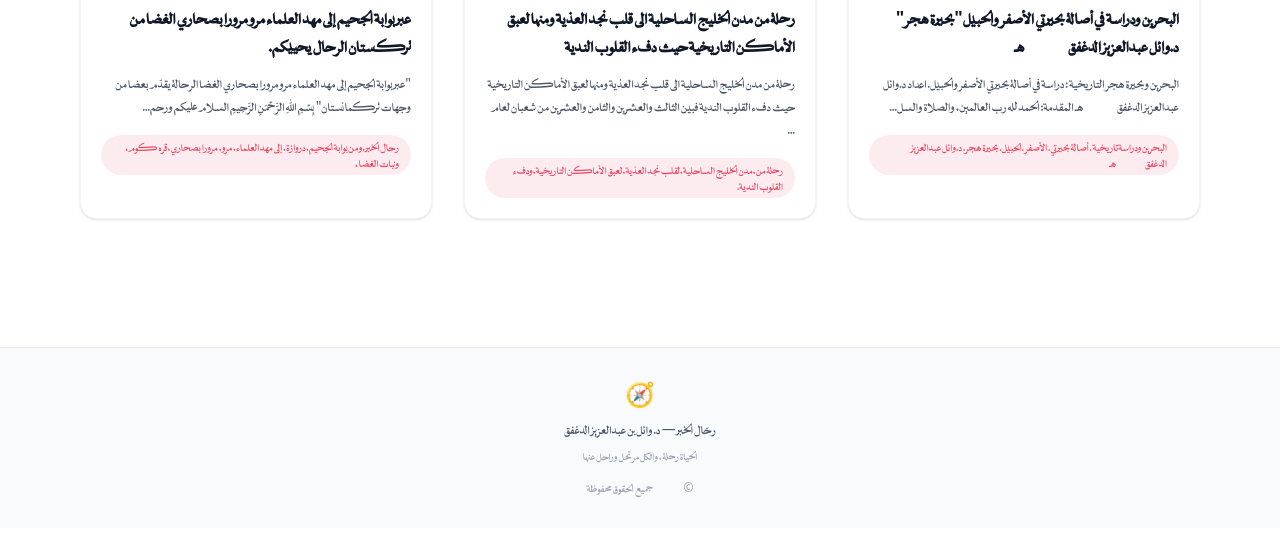
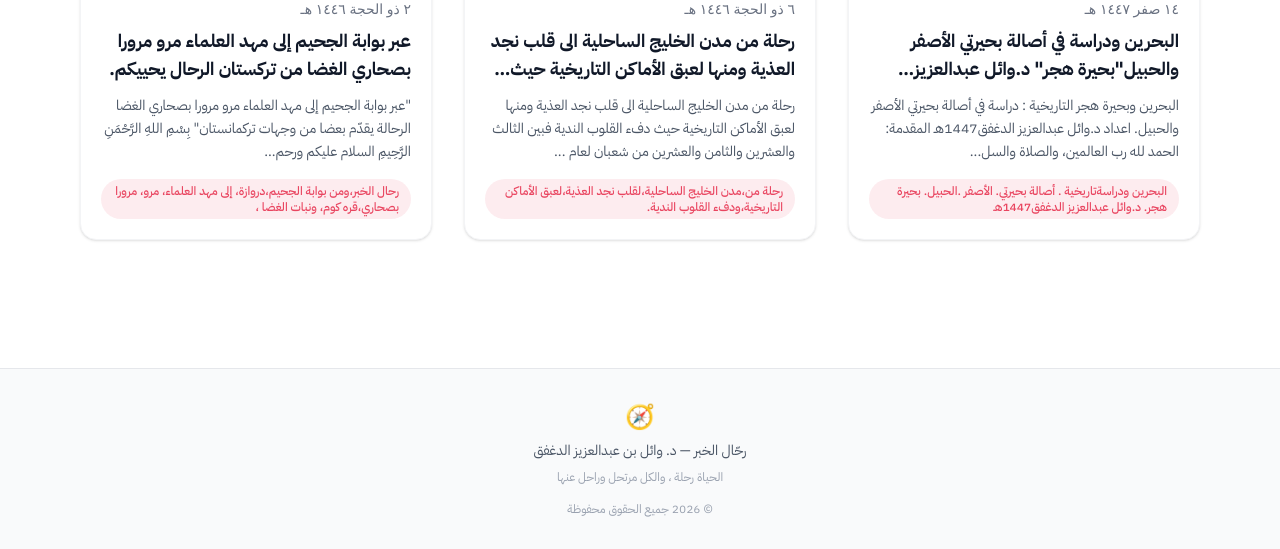
Before and after one commit to obaidalmarri4/blog-rahal, an Astro site: page / in a window 1280 px wide. Shown: the part 1929-2478 px from the top of the page. Before the commit the page ends 2457 px from the top, so only its background shows below. Built offline with nearby package versions, Linux system fonts and the light colour scheme; Astro itself is replaced by a stand-in of ours.

Commit message:
تغيير الخط إلى IBM Plex Sans Arabic
استبدال خط NTPanoramaNaskh بخط IBM Plex Sans Arabic بأربعة أوزان
(Light, Regular, Medium, Bold) لتحسين قراءة المحتوى العربي

Co-Authored-By: Claude Opus 4.6 <noreply@anthropic.com>

```diff
--- a/src/styles/global.css
+++ b/src/styles/global.css
@@ -2,11 +2,32 @@
 
 @custom-variant dark (&:where(.dark, .dark *));
 
-/* Custom Font */
+/* Custom Font — IBM Plex Sans Arabic */
 @font-face {
-  font-family: 'NTPanoramaNaskh';
-  src: url('/fonts/NTPanoramaNaskh-Regular.ttf') format('truetype');
-  font-weight: normal;
+  font-family: 'IBM Plex Sans Arabic';
+  src: url('/fonts/IBMPlexSansArabic-Light.ttf') format('truetype');
+  font-weight: 300;
+  font-style: normal;
+  font-display: swap;
+}
+@font-face {
+  font-family: 'IBM Plex Sans Arabic';
+  src: url('/fonts/IBMPlexSansArabic-Regular.ttf') format('truetype');
+  font-weight: 400;
+  font-style: normal;
+  font-display: swap;
+}
+@font-face {
+  font-family: 'IBM Plex Sans Arabic';
+  src: url('/fonts/IBMPlexSansArabic-Medium.ttf') format('truetype');
+  font-weight: 500;
+  font-style: normal;
+  font-display: swap;
+}
+@font-face {
+  font-family: 'IBM Plex Sans Arabic';
+  src: url('/fonts/IBMPlexSansArabic-Bold.ttf') format('truetype');
+  font-weight: 700;
   font-style: normal;
   font-display: swap;
 }
@@ -14,7 +35,7 @@
 /* Custom base styles */
 @layer base {
   body {
-    font-family: 'NTPanoramaNaskh', system-ui, sans-serif;
+    font-family: 'IBM Plex Sans Arabic', system-ui, sans-serif;
     direction: rtl;
     text-align: right;
     @apply bg-white text-gray-900 dark:bg-[#0f172a] dark:text-gray-100 transition-colors duration-300;
```
Also changed, not shown: public/fonts/IBMPlexSansArabic-Bold.ttf (added), public/fonts/IBMPlexSansArabic-Light.ttf (added), public/fonts/IBMPlexSansArabic-Medium.ttf (added), public/fonts/IBMPlexSansArabic-Regular.ttf (added), public/fonts/NTPanoramaNaskh-Regular.ttf (deleted).
